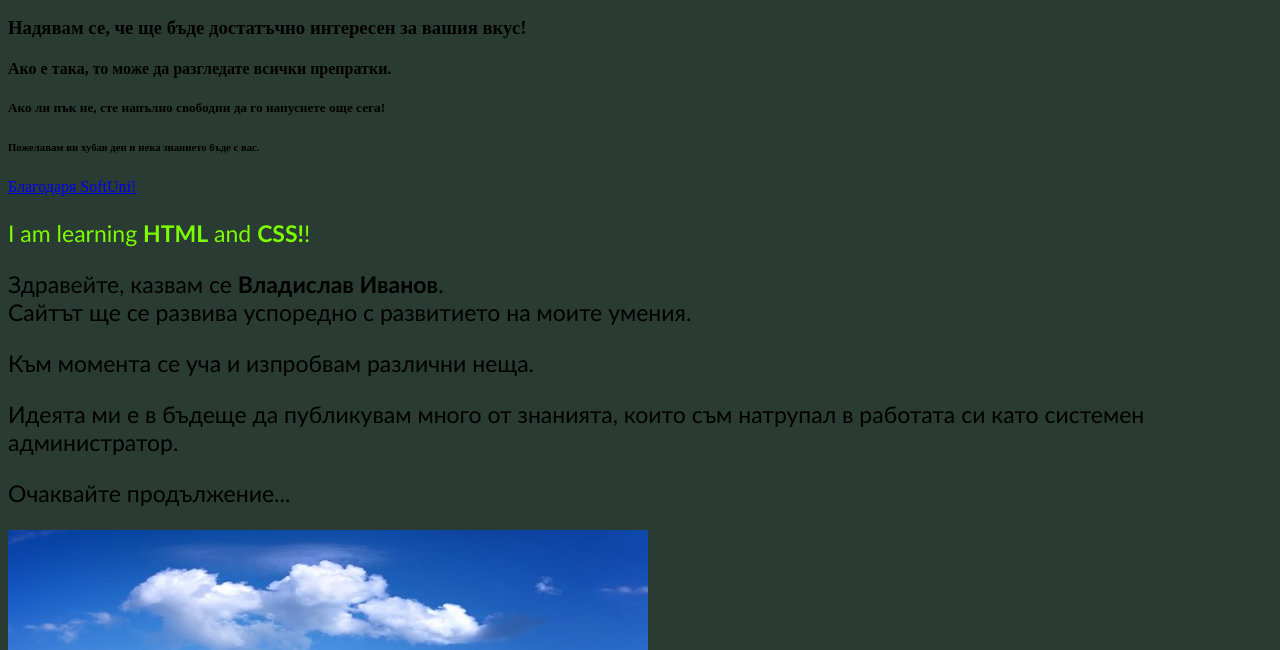
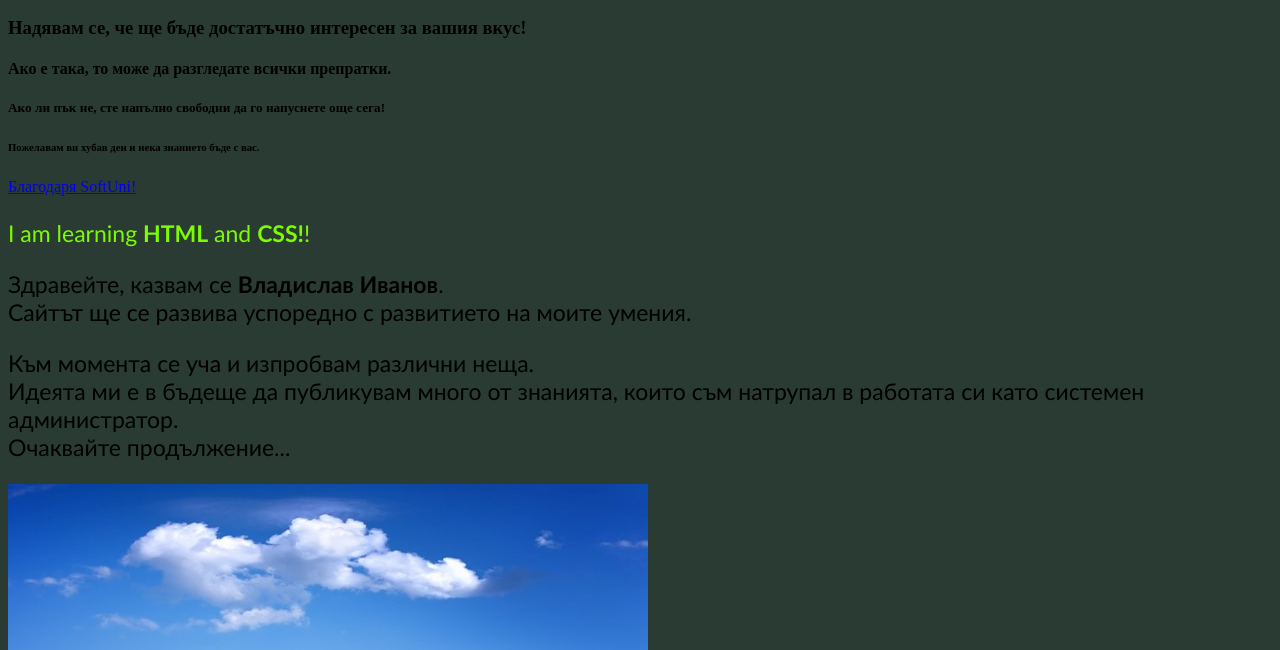
Before and after one commit to VladislavNedyalkovIvanov/it_support_bg.github.io, a plain HTML site: page index.html in a window 1280 px wide. Shown: the part 110-760 px from the top of the page. Drawn offline with Linux system fonts and the light colour scheme.

Commit message:
Changes
Changes

```diff
--- a/CSS_test.css
+++ /dev/null
@@ -1,18 +0,0 @@
-h1 {
-    text-align: center;
-    color:darkolivegreen;
-}
-p {
-    font-family: Calibri;
-    font-size: 23px;
-}
-p.greenParagraph {
-    color:lawngreen;
-    background-color: #293B33;
-}
-h2.greenParagraph {
-    color:lawngreen;
-}
-body {
-    background-color: #293B33;
-}
--- a/index.html
+++ b/index.html
@@ -8,7 +8,7 @@
     <meta name="keyboard" content="HTML, CSS, JS, C#" />
 
     <title>"Сайт за новобранци в програмирането."</title>
-    <link rel="stylesheet" type="text/css" href="CSS_test.css">
+    <link rel="stylesheet" type="text/css" href="visual.css">
 </head>
 <body>
     <h1>Здравейте, това е новият ми тестов сайт!</h1>
@@ -17,13 +17,16 @@
     <h4>Ако е така, то може да разгледате всички препратки.</h4>
     <h5>Ако ли пък не, сте напълно свободни да го напуснете още сега!</h5>
     <h6>Пожелавам ви хубав ден и нека знанието бъде с вас.</h6>
-    <a href="https://softuni.bg">Благодаря SoftUni!<a />
-    <p class="greenParagraph">I am learning <b>HTML</b> and <strong>CSS!</strong>!</p>
-    <p>Здравейте, казвам се <b>Владислав Иванов</b>.<br>Сайтът ще се развива успоредно с развитието на моите умения.</p>
-	<p>Към момента се уча и изпробвам различни неща.</p>
-	    <p>Идеята ми е в бъдеще да публикувам много от знанията, които съм натрупал в работата си като системен администратор.</p>
-	    <p>Очаквайте продължение...</p>
-        <img src="images\31812.jpg"></img>
+    <a href="https://softuni.bg">
+        Благодаря SoftUni!<a />
+        <p class="greenParagraph">I am learning <b>HTML</b> and <strong>CSS!</strong>!</p>
+        <p>Здравейте, казвам се <b>Владислав Иванов</b>.<br>Сайтът ще се развива успоредно с развитието на моите умения.</p>
+        <p>
+            Към момента се уча и изпробвам различни неща.<br>
+            Идеята ми е в бъдеще да публикувам много от знанията, които съм натрупал в работата си като системен администратор.<br>
+            Очаквайте продължение...
+        </p>
+        <img src="images\31812.jpg">
 
 </body>
 </html>
--- /dev/null
+++ b/visual.css
@@ -0,0 +1,18 @@
+h1 {
+    text-align: center;
+    color:darkolivegreen;
+}
+p {
+    font-family: Calibri;
+    font-size: 23px;
+}
+p.greenParagraph {
+    color:lawngreen;
+    background-color: #293B33;
+}
+h2.greenParagraph {
+    color:lawngreen;
+}
+body {
+    background-color: #293B33;
+}
```
